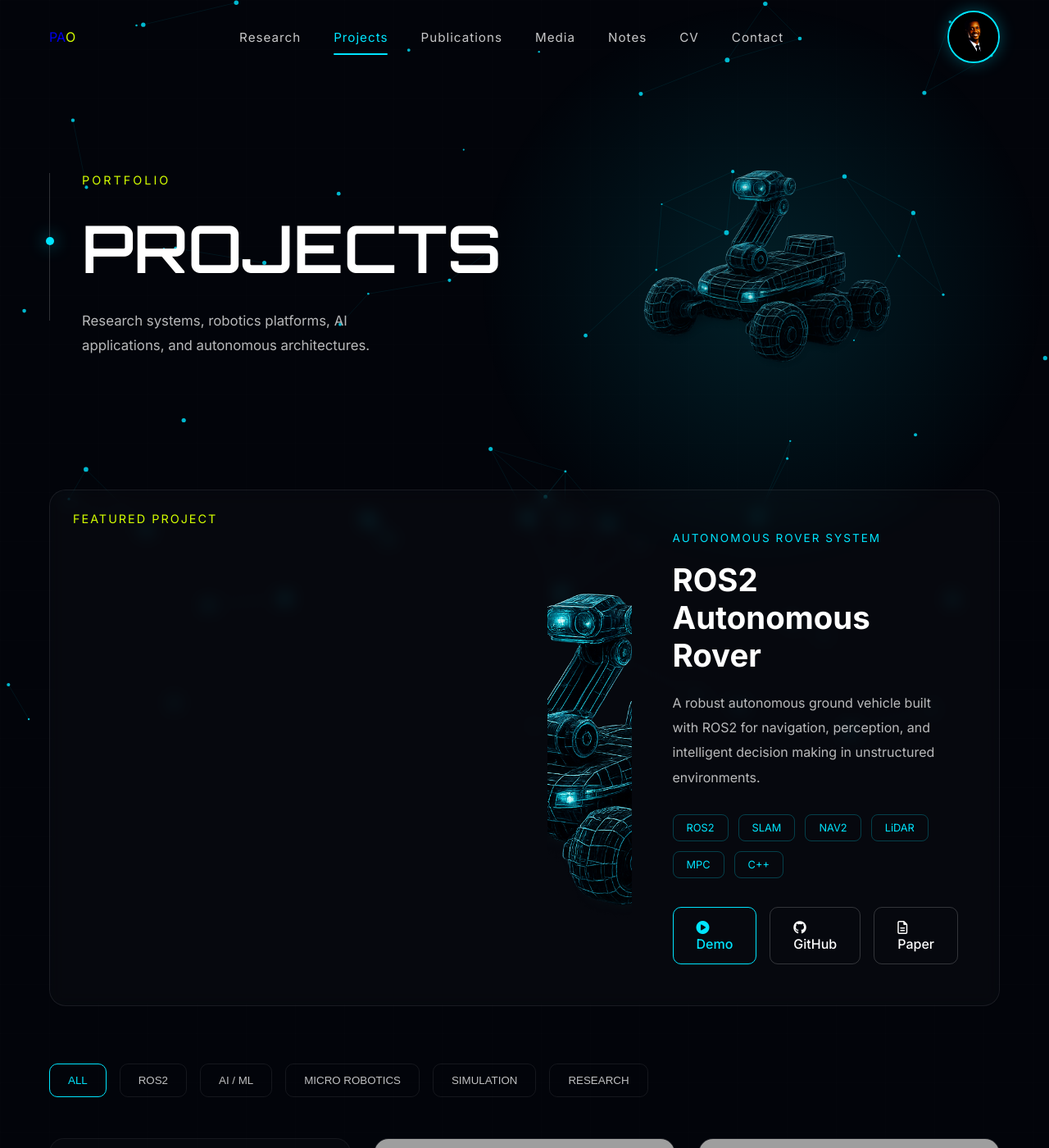
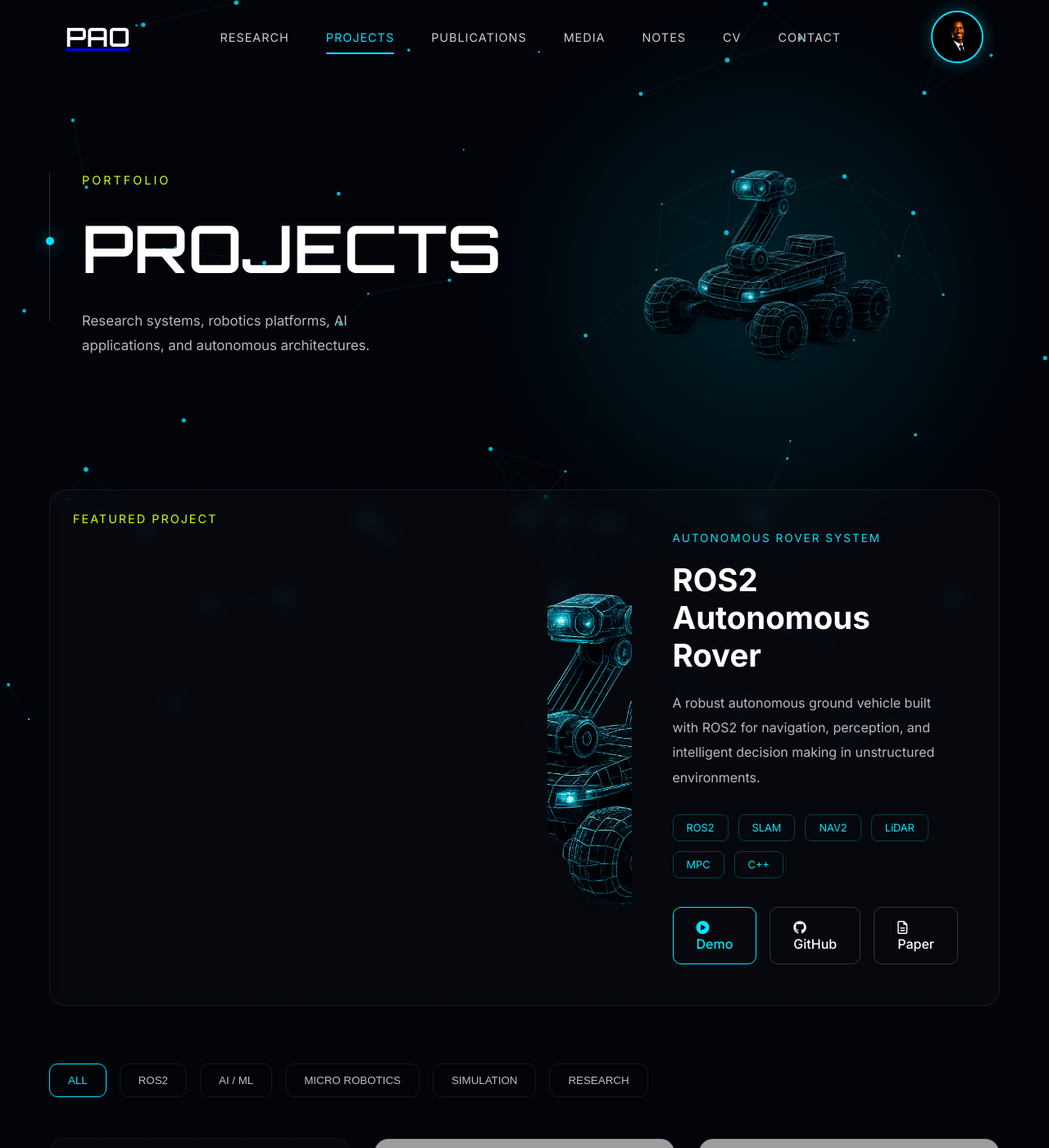
Before and after one commit to PrinssAlex/prinssalex.github.io, a Jekyll site: the page built from _pages/projects.html, in a window 1280 px wide and 1400 px high. Shown: the whole window at 82% size. Built offline with Jekyll 4.4.1, drawn with Linux system fonts in a browser that asks for light colours; grey boxes are pictures that could not be loaded.

Commit message:
Update projects.css

```diff
--- a/assets/css/projects.css
+++ b/assets/css/projects.css
@@ -93,14 +93,14 @@
     align-items: center;
     justify-content: space-between;
 
-    padding: 0 60px;
+    padding: 0 80px;
 
     position: relative;
 
-    z-index: 100;
+    z-index: 5;
 }
 
-.logo {
+/* .logo {
 
     text-decoration: none;
 
@@ -111,11 +111,21 @@
     gap: 0;
 
     transition: 0.3s ease;
+}*/
+
+.logo {
+    font-family: 'Orbitron', sans-serif;
+    font-size: 2rem;
+    font-weight: 600;
 }
 
 .logo:hover {
 
     opacity: 0.9;
+}
+
+.logo span {
+    color: white;
 }
 
 .logo-o {
@@ -126,21 +136,17 @@
 
     display: flex;
 
-    gap: 40px;
+    gap: 45px;
 
     list-style: none;
 }
 
 .nav-links a {
-
     text-decoration: none;
-
-    color: rgba(255,255,255,0.78);
-
-    font-size: 0.95rem;
-
+    color: #cfcfcf;
+    font-size: 0.9rem;
+    text-transform: uppercase;
     letter-spacing: 1px;
-
     transition: 0.3s ease;
 }
 
@@ -172,6 +178,10 @@
     background: #00e5ff;
 
     border-radius: 10px;
+}
+
+.profile-circle:hover {
+    transform: scale(1.05);
 }
 
 .profile-circle {
```
